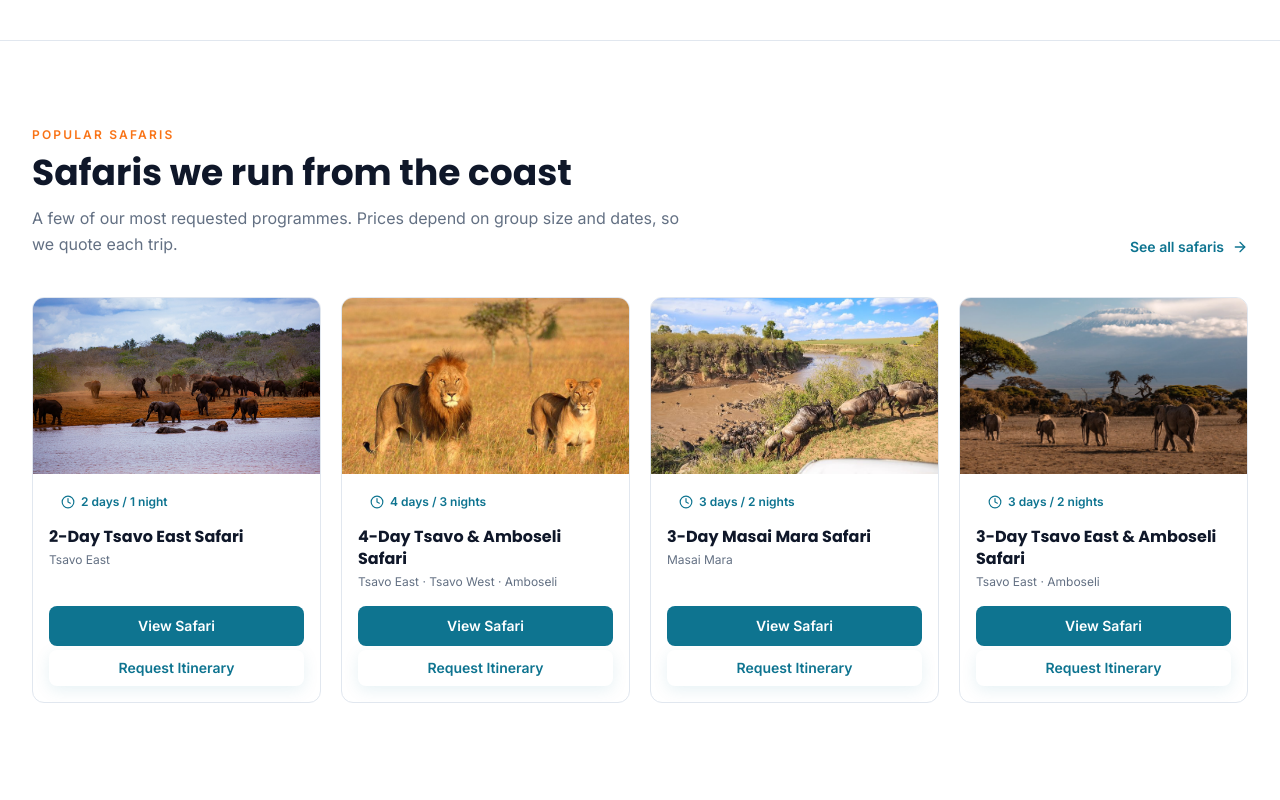
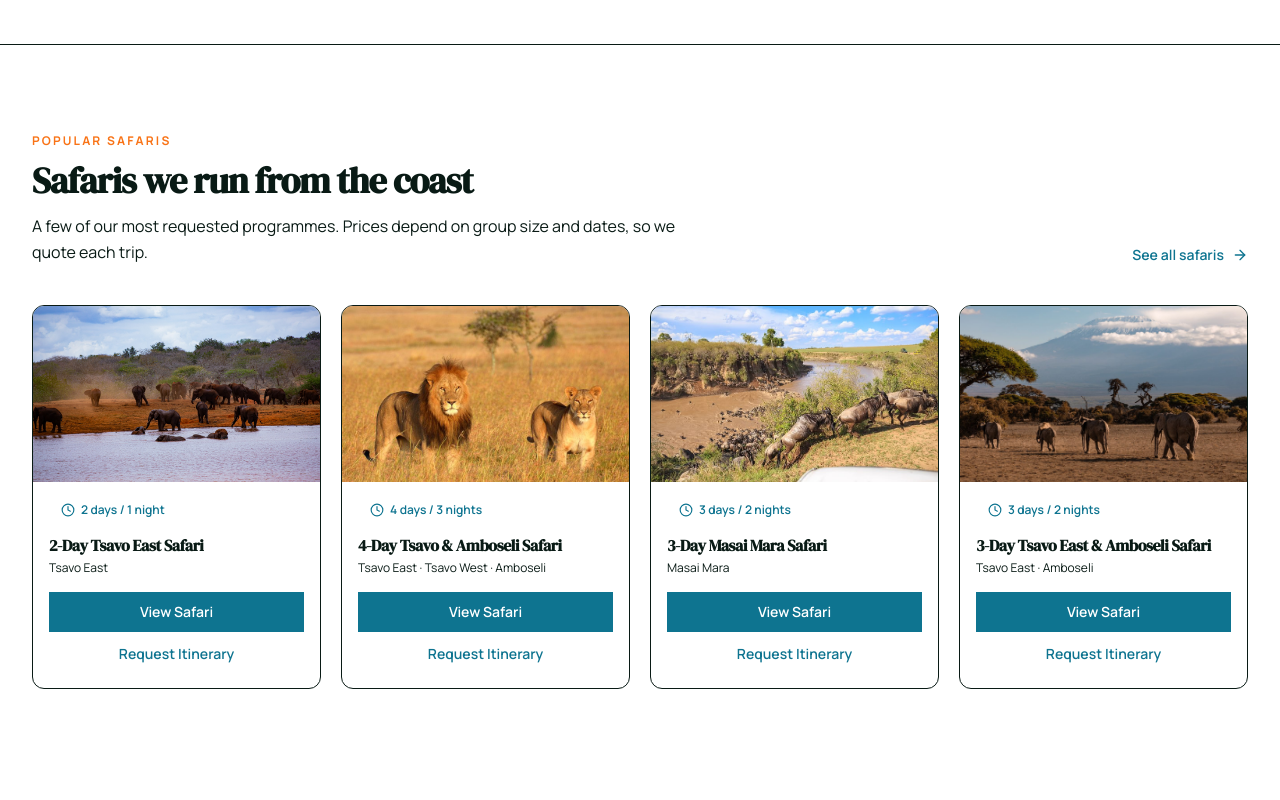
Before and after one commit to Sheddymae/bahari-asili-safaris, a Next.js app: page / in a window 1280 px wide. Shown: the part 1100-1900 px from the top of the page. Built offline with nearby package versions, Linux system fonts and the light colour scheme; no server answers.

Commit message:
feat: establish Coast Bush Editorial visual foundation

```diff
--- a/app/globals.css
+++ b/app/globals.css
@@ -1,126 +1,238 @@
-@import url('https://fonts.googleapis.com/css2?family=Poppins:wght@400;500;600;700;800&family=Inter:wght@400;500;600&family=Caveat:wght@500;600;700&display=swap');
+@import url('https://fonts.googleapis.com/css2?family=DM+Serif+Display:ital@0;1&family=IBM+Plex+Mono:wght@400;500;600&family=Manrope:wght@400;500;600;700;800&display=swap');
 
 @tailwind base;
 @tailwind components;
 @tailwind utilities;
 
 :root {
-  --ocean: #0e7490;
-  --sand: #f5f1e8;
-  --orange: #f97316;
-  --dark: #1f2937;
-  --radius: 0.5rem;
-  --background: 0 0% 100%;
-  --foreground: 222 47% 11%;
-  --card: 0 0% 100%;
-  --card-foreground: 222 47% 11%;
-  --popover: 0 0% 100%;
-  --popover-foreground: 222 47% 11%;
-  --primary: 197 79% 31%;
-  --primary-foreground: 0 0% 100%;
-  --secondary: 43 44% 92%;
-  --secondary-foreground: 222 47% 11%;
-  --muted: 210 20% 96%;
-  --muted-foreground: 215 14% 45%;
-  --accent: 25 95% 53%;
-  --accent-foreground: 0 0% 100%;
-  --destructive: 0 84% 60%;
-  --destructive-foreground: 0 0% 98%;
-  --border: 214 32% 91%;
-  --input: 214 32% 91%;
-  --ring: 197 79% 31%;
+  --ink: oklch(20% 0.025 175);
+  --paper: oklch(96% 0.018 82);
+  --salt: oklch(99% 0.008 88);
+  --ocean: oklch(43% 0.095 190);
+  --earth: oklch(46% 0.075 65);
+  --sun: oklch(72% 0.155 67);
+  --stone: oklch(70% 0.025 75);
+
+  --background: 96% 0.018 82;
+  --foreground: 20% 0.025 175;
+  --card: 99% 0.008 88;
+  --card-foreground: 20% 0.025 175;
+  --popover: 99% 0.008 88;
+  --popover-foreground: 20% 0.025 175;
+  --primary: 43% 0.095 190;
+  --primary-foreground: 99% 0.008 88;
+  --secondary: 96% 0.018 82;
+  --secondary-foreground: 20% 0.025 175;
+  --muted: 93% 0.018 82;
+  --muted-foreground: 48% 0.025 75;
+  --accent: 72% 0.155 67;
+  --accent-foreground: 20% 0.025 175;
+  --destructive: 55% 0.2 25;
+  --destructive-foreground: 99% 0.008 88;
+  --border: 78% 0.018 82;
+  --input: 78% 0.018 82;
+  --ring: 43% 0.095 190;
+
+  --editorial-gutter: 24px;
+  --editorial-margin: 5vw;
+  --editorial-max: 1440px;
+  --editorial-radius: 2px;
 }
 
 @layer base {
   * { @apply border-border; }
-  body { @apply bg-white text-gray-800 font-inter antialiased; overflow-x: clip; }
-  h1, h2, h3, h4, h5, h6 { @apply font-poppins; }
+  html { scroll-behavior: smooth; background: var(--paper); }
+  body {
+    @apply antialiased;
+    overflow-x: clip;
+    background: var(--paper);
+    color: var(--ink);
+    font-family: 'Manrope', sans-serif;
+    font-size: 17px;
+    line-height: 1.65;
+  }
+  h1, h2, h3, h4, h5, h6 {
+    font-family: 'DM Serif Display', Georgia, serif;
+    font-weight: 400;
+    letter-spacing: -0.025em;
+    line-height: 0.98;
+  }
   img, svg, video, canvas { max-width: 100%; }
   button, a, input, select, textarea { -webkit-tap-highlight-color: transparent; }
+  ::selection { background: var(--ocean); color: var(--salt); }
 }
 
 @layer utilities {
-  .font-poppins { font-family: 'Poppins', sans-serif; }
-  .font-inter { font-family: 'Inter', sans-serif; }
-  .text-ocean { color: #0e7490; }
-  .text-orange { color: #f97316; }
-  .bg-ocean { background-color: #0e7490; }
-  .bg-orange { background-color: #f97316; }
-  .bg-sand { background-color: #f5f1e8; }
-  .border-ocean { border-color: #0e7490; }
-  .section-padding { @apply px-4 sm:px-6 lg:px-8; }
+  .font-poppins { font-family: 'DM Serif Display', Georgia, serif; }
+  .font-inter { font-family: 'Manrope', sans-serif; }
+  .font-caveat { font-family: 'DM Serif Display', Georgia, serif; font-style: italic; }
+  .font-editorial { font-family: 'DM Serif Display', Georgia, serif; }
+  .font-grotesk { font-family: 'Manrope', sans-serif; }
+  .font-mono-editorial { font-family: 'IBM Plex Mono', monospace; }
+
+  .text-ocean { color: var(--ocean); }
+  .text-orange { color: var(--sun); }
+  .bg-ocean { background-color: var(--ocean); }
+  .bg-orange { background-color: var(--sun); }
+  .bg-sand { background-color: var(--paper); }
+  .border-ocean { border-color: var(--ocean); }
+
+  .editorial-shell {
+    width: min(calc(100% - (var(--editorial-margin) * 2)), var(--editorial-max));
+    margin-inline: auto;
+  }
+  .editorial-grid {
+    display: grid;
+    grid-template-columns: repeat(12, minmax(0, 1fr));
+    gap: var(--editorial-gutter);
+  }
+  .editorial-rule { border-top: 1px solid color-mix(in oklab, var(--ink) 22%, transparent); }
+  .editorial-label {
+    font-family: 'IBM Plex Mono', monospace;
+    font-size: 11px;
+    line-height: 1.3;
+    letter-spacing: .08em;
+    text-transform: uppercase;
+  }
+  .editorial-display {
+    font-family: 'DM Serif Display', Georgia, serif;
+    font-weight: 400;
+    letter-spacing: -.035em;
+  }
+  .editorial-image { border-radius: var(--editorial-radius); overflow: hidden; }
+  .section-padding { padding-inline: var(--editorial-margin); }
 }
 
-html { scroll-behavior: smooth; }
-
 a, button, input, select, textarea, [role='button'] {
-  transition-property: color, background-color, border-color, box-shadow, opacity, transform, filter;
-  transition-duration: 220ms;
-  transition-timing-function: cubic-bezier(0.22, 1, 0.36, 1);
+  transition: color 280ms cubic-bezier(.22,1,.36,1),
+    background-color 280ms cubic-bezier(.22,1,.36,1),
+    border-color 280ms cubic-bezier(.22,1,.36,1),
+    opacity 280ms cubic-bezier(.22,1,.36,1),
+    transform 280ms cubic-bezier(.22,1,.36,1);
 }
 
 button:not([data-no-glow]), a[role='button']:not([data-no-glow]) {
-  position: relative;
-  isolation: isolate;
-  box-shadow: 0 4px 16px rgba(14, 116, 144, 0.10);
+  box-shadow: none;
 }
 
-button:not([data-no-glow]):hover, button:not([data-no-glow]):focus-visible,
-a[role='button']:not([data-no-glow]):hover, a[role='button']:not([data-no-glow]):focus-visible {
-  box-shadow: 0 0 18px rgba(14, 116, 144, 0.32), 0 8px 24px rgba(14, 116, 144, 0.16);
-  transform: translateY(-1px);
+button:not([data-no-glow]):hover,
+button:not([data-no-glow]):focus-visible,
+a[role='button']:not([data-no-glow]):hover,
+a[role='button']:not([data-no-glow]):focus-visible {
+  box-shadow: none;
 }
 
-button:not([data-no-glow]):active, a[role='button']:not([data-no-glow]):active { transform: translateY(0) scale(0.98); }
+button:not([data-no-glow]):active,
+a[role='button']:not([data-no-glow]):active {
+  transform: translateY(1px);
+}
 
 .trust-marquee-mask { width: 100%; overflow: hidden; }
 .trust-marquee-track { display: flex; width: max-content; min-width: max-content; animation: trust-marquee-scroll 32s linear infinite; will-change: transform; }
 .trust-marquee-group { width: max-content; }
 .trust-marquee-track:hover, .trust-marquee-track:focus-visible { animation-play-state: paused; }
-@keyframes trust-marquee-scroll { from { transform: translate3d(0,0,0); } to { transform: translate3d(-50%,0,0); } }
+@keyframes trust-marquee-scroll {
+  from { transform: translate3d(0,0,0); }
+  to { transform: translate3d(-50%,0,0); }
+}
 
-.glow-button { position: relative; isolation: isolate; box-shadow: 0 0 0 1px rgba(255,255,255,.14), 0 8px 24px rgba(249,115,22,.22); transition: transform 200ms ease, box-shadow 200ms ease, filter 200ms ease; animation: glow-button-pulse 2.8s ease-in-out infinite; }
-.glow-button:hover, .glow-button:focus-visible { box-shadow: 0 0 0 1px rgba(255,255,255,.28), 0 0 24px rgba(249,115,22,.68), 0 12px 32px rgba(249,115,22,.36); filter: brightness(1.06); animation: none; }
-.glow-button:active { transform: scale(.97); }
-@keyframes glow-button-pulse { 0%,100% { box-shadow: 0 0 0 1px rgba(255,255,255,.14), 0 8px 24px rgba(249,115,22,.20); } 50% { box-shadow: 0 0 0 1px rgba(255,255,255,.20), 0 0 20px rgba(249,115,22,.48), 0 10px 28px rgba(249,115,22,.28); } }
+.glow-button {
+  position: relative;
+  isolation: isolate;
+  box-shadow: none;
+  transition: transform 280ms cubic-bezier(.22,1,.36,1), filter 280ms ease;
+  animation: none;
+}
+.glow-button:hover, .glow-button:focus-visible {
+  box-shadow: none;
+  filter: brightness(1.04);
+  animation: none;
+}
+.glow-button:active { transform: scale(.98); }
 
-.tour-card { transition: transform .3s ease, box-shadow .3s ease; }
-.tour-card:hover { transform: translateY(-4px); box-shadow: 0 16px 40px rgba(0,0,0,.14); }
+.tour-card {
+  transition: transform .6s cubic-bezier(.22,1,.36,1), box-shadow .6s ease;
+  border-radius: var(--editorial-radius) !important;
+}
+.tour-card:hover {
+  transform: translateY(-4px);
+  box-shadow: 0 18px 48px color-mix(in oklab, var(--ink) 12%, transparent);
+}
 
-.nav-link::after { content: ''; display: block; height: 2px; width: 0; background: #f97316; transition: width .3s ease; }
+.nav-link::after {
+  content: '';
+  display: block;
+  height: 1px;
+  width: 0;
+  background: currentColor;
+  transition: width .4s cubic-bezier(.22,1,.36,1);
+}
 .nav-link:hover::after, .nav-link.active::after { width: 100%; }
 
-::-webkit-scrollbar { width: 6px; }
-::-webkit-scrollbar-track { background: #f1f5f9; }
-::-webkit-scrollbar-thumb { background: #0e7490; border-radius: 3px; }
+::-webkit-scrollbar { width: 5px; }
+::-webkit-scrollbar-track { background: var(--paper); }
+::-webkit-scrollbar-thumb { background: var(--ocean); border-radius: 0; }
 
 .homepage-main { width: 100%; max-width: 100%; }
 .homepage-main section { max-width: 100%; }
 .homepage-main .max-w-7xl, .homepage-main .max-w-6xl, .homepage-main .max-w-5xl { width: 100%; }
 
-/* Traveler Essentials: compact, layered cards on small screens. The
-   negative offset creates a true card-stack feel while preserving every
-   destination as a reachable link. Desktop/tablet retain the 3-column grid. */
 .traveler-essential-card {
   position: relative;
   z-index: 1;
-  transition: transform 280ms cubic-bezier(.22,1,.36,1), box-shadow 280ms ease, border-color 280ms ease, background-color 280ms ease;
+  transition: transform 420ms cubic-bezier(.22,1,.36,1), box-shadow 420ms ease, border-color 420ms ease, background-color 420ms ease;
+  border-radius: var(--editorial-radius) !important;
 }
 .traveler-essential-card:hover,
 .traveler-essential-card:focus-visible {
   z-index: 10;
-  transform: translateY(-7px) scale(1.012);
-  border-color: rgba(249,115,22,.35);
-  background: #fff;
-  box-shadow: 0 18px 42px rgba(14,116,144,.14), 0 0 24px rgba(249,115,22,.08);
+  transform: translateY(-7px);
+  border-color: color-mix(in oklab, var(--sun) 45%, transparent);
+  background: var(--salt);
+  box-shadow: 0 18px 42px color-mix(in oklab, var(--ink) 12%, transparent);
 }
+
+.rich-content p { margin: 0 0 1.35rem; }
+.rich-content h1, .rich-content h2, .rich-content h3 {
+  font-family: 'DM Serif Display', Georgia, serif;
+  font-weight: 400;
+}
+.rich-content h1 { margin: 2.6rem 0 1.1rem; font-size: clamp(2rem, 4vw, 3.6rem); line-height: 1.05; }
+.rich-content h2 { margin: 2.4rem 0 1rem; font-size: clamp(1.6rem, 2.5vw, 2.5rem); line-height: 1.1; }
+.rich-content h3 { margin: 2rem 0 .8rem; font-size: clamp(1.3rem, 2vw, 1.7rem); line-height: 1.2; }
+.rich-content ul, .rich-content ol { margin: 1rem 0 1.5rem; padding-left: 1.5rem; }
+.rich-content ul { list-style: disc; }
+.rich-content ol { list-style: decimal; }
+.rich-content li { margin: .45rem 0; padding-left: .2rem; }
+.rich-content blockquote {
+  margin: 1.75rem 0;
+  border-left: 1px solid var(--sun);
+  padding: .75rem 1.25rem;
+  font-style: italic;
+  color: color-mix(in oklab, var(--ink) 65%, transparent);
+  background: color-mix(in oklab, var(--sun) 9%, var(--paper));
+}
+.rich-content a { color: var(--ocean); font-weight: 650; text-decoration: underline; text-underline-offset: 3px; }
+.rich-content a.content-cta {
+  display: inline-flex;
+  margin: .25rem .35rem .25rem 0;
+  border-radius: 2px;
+  background: var(--ocean);
+  color: var(--salt);
+  padding: .7rem 1.1rem;
+  text-decoration: none;
+}
+.rich-content strong, .rich-content b { font-weight: 700; }
+.rich-content em, .rich-content i { font-style: italic; }
+.rich-content u { text-underline-offset: 3px; }
+.rich-content br { content: ""; }
 
 @media (max-width: 767px) {
   .homepage-main section { scroll-margin-top: 76px; }
   .homepage-main h1 { overflow-wrap: anywhere; }
   .trust-marquee-group { gap: 1.5rem; padding-top: .9rem; padding-bottom: .9rem; }
   .trust-marquee-track { animation-duration: 24s; }
-  .tour-card { border-radius: 1rem; }
+  .tour-card { border-radius: 2px !important; }
 
   .traveler-essentials { padding-top: 2.75rem; padding-bottom: 2.75rem; }
   .traveler-essentials-grid {
@@ -128,10 +240,7 @@ button:not([data-no-glow]):active, a[role='button']:not([data-no-glow]):active {
     gap: 0;
     padding: 0 .15rem .75rem;
   }
-  .traveler-essentials-grid > div {
-    position: relative;
-    margin-top: -18px;
-  }
+  .traveler-essentials-grid > div { position: relative; margin-top: -18px; }
   .traveler-essentials-grid > div:first-child { margin-top: 0; }
   .traveler-essentials-grid > div:nth-child(2) { z-index: 2; }
   .traveler-essentials-grid > div:nth-child(3) { z-index: 3; }
@@ -141,13 +250,9 @@ button:not([data-no-glow]):active, a[role='button']:not([data-no-glow]):active {
   .traveler-essential-card {
     min-height: 0;
     padding: 1rem 1.05rem;
-    border-radius: 1.15rem;
-    box-shadow: 0 7px 20px rgba(15,23,42,.08);
+    box-shadow: 0 7px 20px color-mix(in oklab, var(--ink) 8%, transparent);
   }
-  .traveler-essential-card:hover,
-  .traveler-essential-card:focus-visible {
-    transform: translateY(-6px) scale(1.01);
-  }
+  .traveler-essential-card:hover, .traveler-essential-card:focus-visible { transform: translateY(-6px); }
   .traveler-essential-description {
     display: -webkit-box;
     -webkit-box-orient: vertical;
@@ -157,14 +262,14 @@ button:not([data-no-glow]):active, a[role='button']:not([data-no-glow]):active {
     line-height: 1.45rem;
   }
 
-  /* Safari cards are critical landing-page content. GSAP may not receive a
-     ScrollTrigger callback on some mobile browsers; keep the content visible
-     rather than allowing a JS animation to leave the page blank. */
   .homepage-main .tour-card { opacity: 1 !important; visibility: visible !important; }
 }
 
 @media (min-width: 768px) and (max-width: 1279px) {
-  .homepage-main .max-w-7xl, .homepage-main .max-w-6xl, .homepage-main .max-w-5xl { padding-left: 1.5rem; padding-right: 1.5rem; }
+  .homepage-main .max-w-7xl, .homepage-main .max-w-6xl, .homepage-main .max-w-5xl {
+    padding-left: 1.5rem;
+    padding-right: 1.5rem;
+  }
 }
 
 @media (max-width: 380px) {
@@ -173,25 +278,6 @@ button:not([data-no-glow]):active, a[role='button']:not([data-no-glow]):active {
 }
 
 @media (prefers-reduced-motion: reduce) {
-  .animate-tide, .trust-marquee-track, .glow-button, button:not([data-no-glow]), a[role='button']:not([data-no-glow]) { animation: none !important; transition-duration: .01ms !important; }
+  .animate-tide, .trust-marquee-track, .glow-button { animation: none !important; transition-duration: .01ms !important; }
   html { scroll-behavior: auto; }
 }
-
-
-/* CMS rich text: semantic typography is controlled by the public site, not the editor. */
-.rich-content p { margin: 0 0 1.35rem; }
-.rich-content h2 { margin: 2.4rem 0 1rem; font-size: clamp(1.45rem, 2.5vw, 2rem); line-height: 1.25; font-weight: 700; }
-.rich-content h3 { margin: 2rem 0 .8rem; font-size: clamp(1.2rem, 2vw, 1.5rem); line-height: 1.35; font-weight: 700; }
-.rich-content ul, .rich-content ol { margin: 1rem 0 1.5rem; padding-left: 1.5rem; }
-.rich-content ul { list-style: disc; }
-.rich-content ol { list-style: decimal; }
-.rich-content li { margin: .45rem 0; padding-left: .2rem; }
-.rich-content blockquote { margin: 1.75rem 0; border-left: 3px solid #FF7A18; padding: .75rem 1.25rem; font-style: italic; color: #475569; background: #FFF7ED; border-radius: 0 .75rem .75rem 0; }
-.rich-content a { color: #0E5F6B; font-weight: 650; text-decoration: underline; text-underline-offset: 3px; }
-.rich-content a.content-cta { display: inline-flex; margin: .25rem .35rem .25rem 0; border-radius: 999px; background: #0E5F6B; color: white; padding: .7rem 1.1rem; text-decoration: none; box-shadow: 0 8px 20px rgba(14,95,107,.16); }
-.rich-content strong, .rich-content b { font-weight: 700; }
-.rich-content em, .rich-content i { font-style: italic; }
-.rich-content u { text-underline-offset: 3px; }
-.rich-content br { content: ""; }
-
-.rich-content h1 { margin: 2.6rem 0 1.1rem; font-size: clamp(1.8rem, 4vw, 2.6rem); line-height: 1.2; font-weight: 750; }
```
